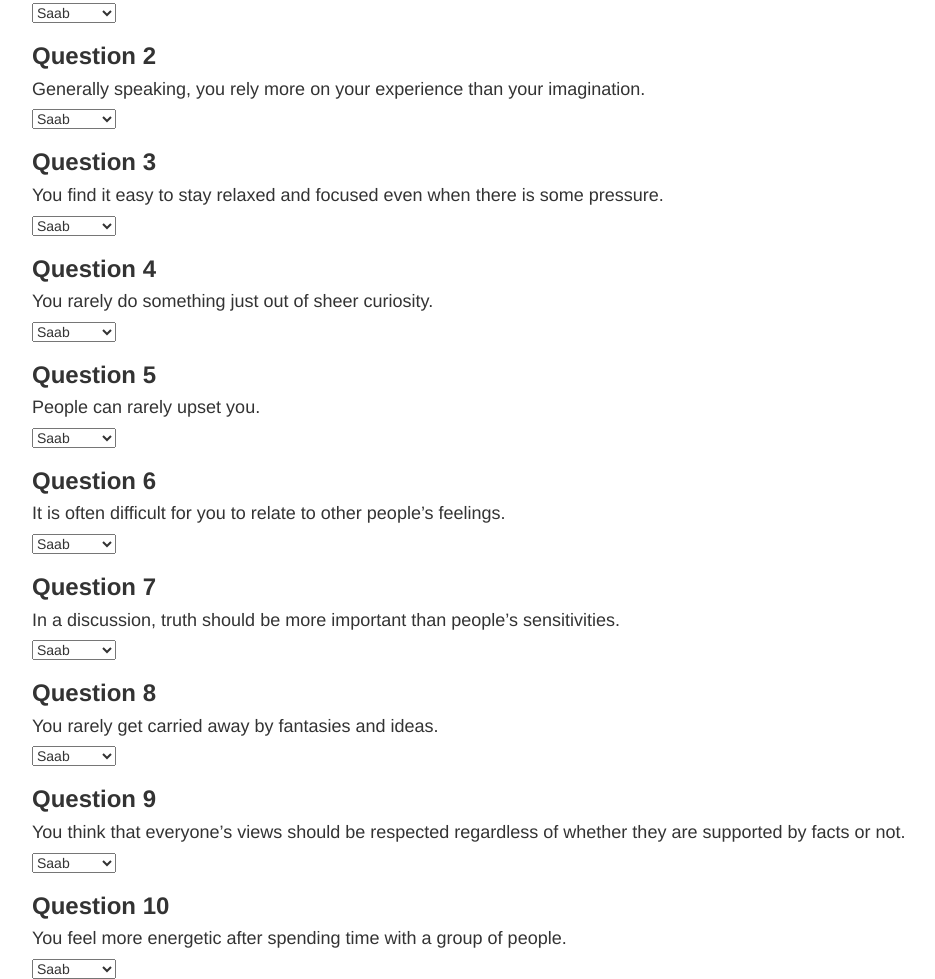
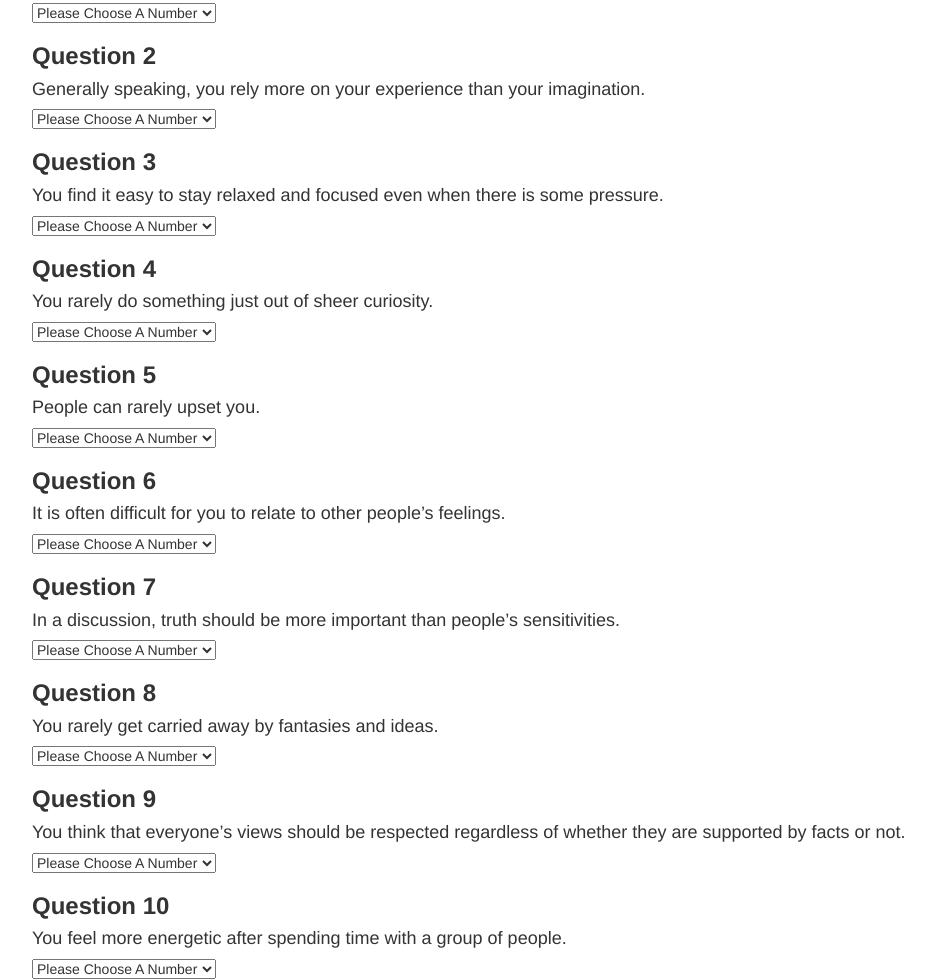
Before and after one commit to mkmorfess/FriendFinder, a plain HTML site: page survey.html in a window 1280 px wide. Shown: the part 372-1351 px from the top of the page, without its empty margins (38-973 px from the left). Drawn offline with nearby package versions, Linux system fonts and the light colour scheme.

Commit message:
Dynamically added the 10 questions dropdown

```diff
--- a/assets/survey.js
+++ b/assets/survey.js
@@ -1,6 +1,46 @@
 $(document).ready(function(){
+	var idNum = 1;
+// $(":selected")
 
-$(":selected")
+	for (var i = 0; i < 11; i++) {
 
+		var newSelect = $("<select>");
+
+		newSelect.attr("id", "q" + idNum);
+
+		$("#chooseSelect-" + idNum).html(newSelect);
+
+		for (var j = 0; j < 6; j++) {
+
+			if (j === 0) {
+				var options = $("<option>");
+				options.text("Please Choose A Number");
+				newSelect.append(options);
+			}
+			else if (j === 1) {
+				var options = $("<option>");
+				options.attr("value", j);
+				options.text(j + " - (Strongly Disagree)");
+				newSelect.append(options);
+			}
+
+			else if (j === 5) {
+				var options = $("<option>");
+				options.attr("value", j);
+				options.text(j + " - (Strongly Agree)");
+				newSelect.append(options);
+			}
+
+			else{
+
+				var options = $("<option>");
+				options.attr("value", j);
+				options.text(j);
+				newSelect.append(options);
+			}
+
+		}
+		idNum++
+	}
 
 })
--- a/survey.html
+++ b/survey.html
@@ -33,120 +33,77 @@
 				<h3><strong>Question 1</strong></h3>
 				<h4>Your mind is always buzzing with unexplored ideas and plans.</h4>
 
-				<select>
-				  <option>Volvo</option>
-				  <option selected="selected">Saab</option>
-				  <option>Mercedes</option>
-				  <option>Audi</option>
-				</select>
-
+				<div id="chooseSelect-1">
+				</div>
 
 				<h3><strong>Question 2</strong></h3>
 				<h4>Generally speaking, you rely more on your experience than your imagination.</h4>
 
-				<select>
-				  <option>Volvo</option>
-				  <option selected="selected">Saab</option>
-				  <option>Mercedes</option>
-				  <option>Audi</option>
-				</select>
+				<div id="chooseSelect-2">
+				</div>
 
 
 
 				<h3><strong>Question 3</strong></h3>
 				<h4>You find it easy to stay relaxed and focused even when there is some pressure.</h4>
 
-				<select>
-				  <option>Volvo</option>
-				  <option selected="selected">Saab</option>
-				  <option>Mercedes</option>
-				  <option>Audi</option>
-				</select>
-
+				<div id="chooseSelect-3">
+				</div>
 
 
 				<h3><strong>Question 4</strong></h3>
 				<h4>You rarely do something just out of sheer curiosity.</h4>
 
-				<select>
-				  <option>Volvo</option>
-				  <option selected="selected">Saab</option>
-				  <option>Mercedes</option>
-				  <option>Audi</option>
-				</select>
+				<div id="chooseSelect-4">
+				</div>
 
 
 
 				<h3><strong>Question 5</strong></h3>
 				<h4>People can rarely upset you.</h4>
 
-				<select>
-				  <option>Volvo</option>
-				  <option selected="selected">Saab</option>
-				  <option>Mercedes</option>
-				  <option>Audi</option>
-				</select>
+				<div id="chooseSelect-5">
+				</div>
 
 
 
 				<h3><strong>Question 6</strong></h3>
 				<h4>It is often difficult for you to relate to other people’s feelings.</h4>
 
-				<select>
-				  <option>Volvo</option>
-				  <option selected="selected">Saab</option>
-				  <option>Mercedes</option>
-				  <option>Audi</option>
-				</select>
+				<div id="chooseSelect-6">
+				</div>
 
 
 
 				<h3><strong>Question 7</strong></h3>
 				<h4>In a discussion, truth should be more important than people’s sensitivities.</h4>
 
-				<select>
-				  <option>Volvo</option>
-				  <option selected="selected">Saab</option>
-				  <option>Mercedes</option>
-				  <option>Audi</option>
-				</select>
+				<div id="chooseSelect-7">
+				</div>
 
 
 
 				<h3><strong>Question 8</strong></h3>
 				<h4>You rarely get carried away by fantasies and ideas.</h4>
 
-				<select>
-				  <option>Volvo</option>
-				  <option selected="selected">Saab</option>
-				  <option>Mercedes</option>
-				  <option>Audi</option>
-				</select>
+				<div id="chooseSelect-8">
+				</div>
 
 
 
 				<h3><strong>Question 9</strong></h3>
 				<h4>You think that everyone’s views should be respected regardless of whether they are supported by facts or not.</h4>
 
-				<select>
-				  <option>Volvo</option>
-				  <option selected="selected">Saab</option>
-				  <option>Mercedes</option>
-				  <option>Audi</option>
-				</select>
+				<div id="chooseSelect-9">
+				</div>
 
 
 
 				<h3><strong>Question 10</strong></h3>
 				<h4>You feel more energetic after spending time with a group of people.</h4>
 
-				<select>
-				  <option>Volvo</option>
-				  <option selected="selected">Saab</option>
-				  <option>Mercedes</option>
-				  <option>Audi</option>
-				</select>
-
+				<div id="chooseSelect-10">
+				</div>
 
 
 
```
